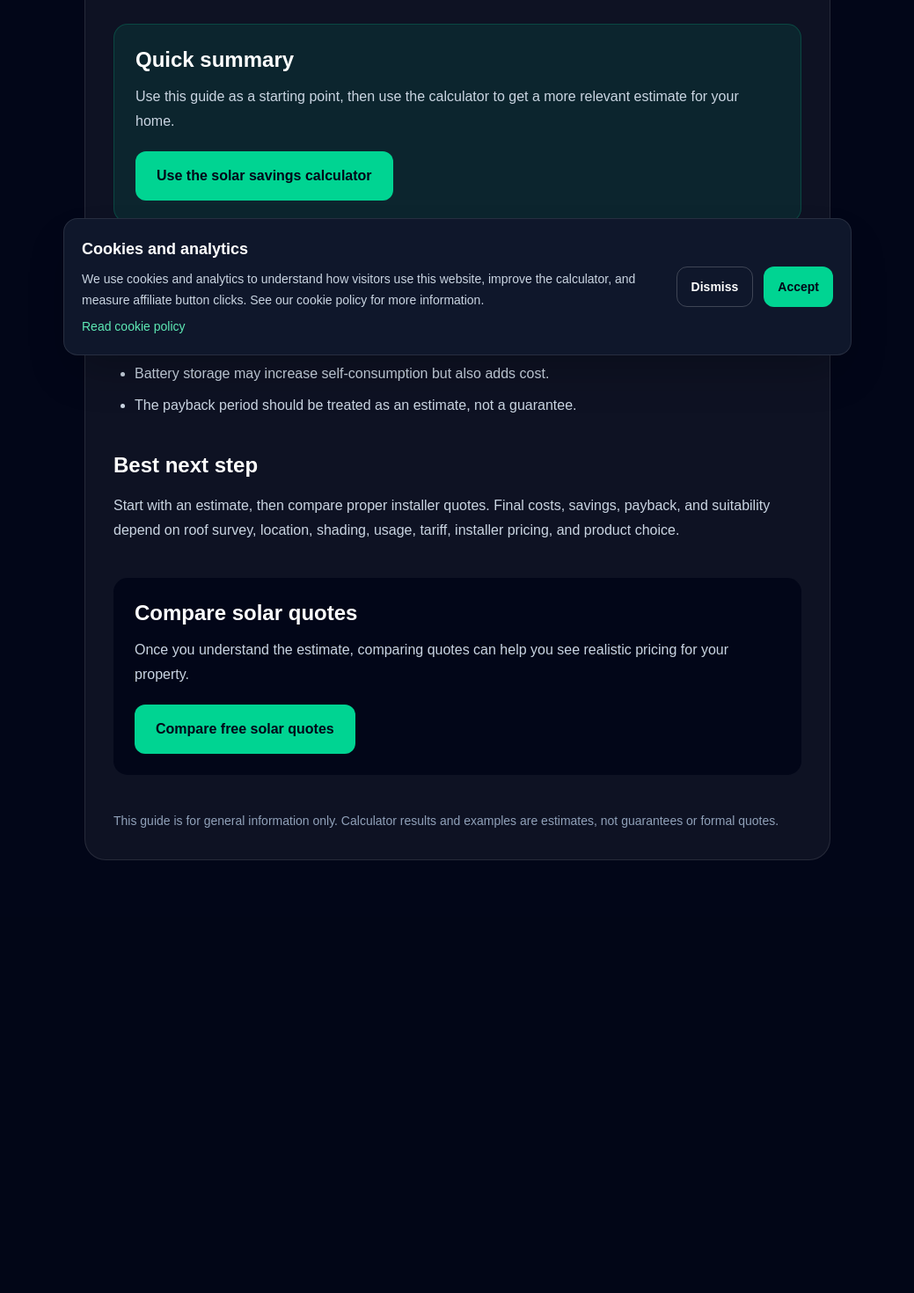
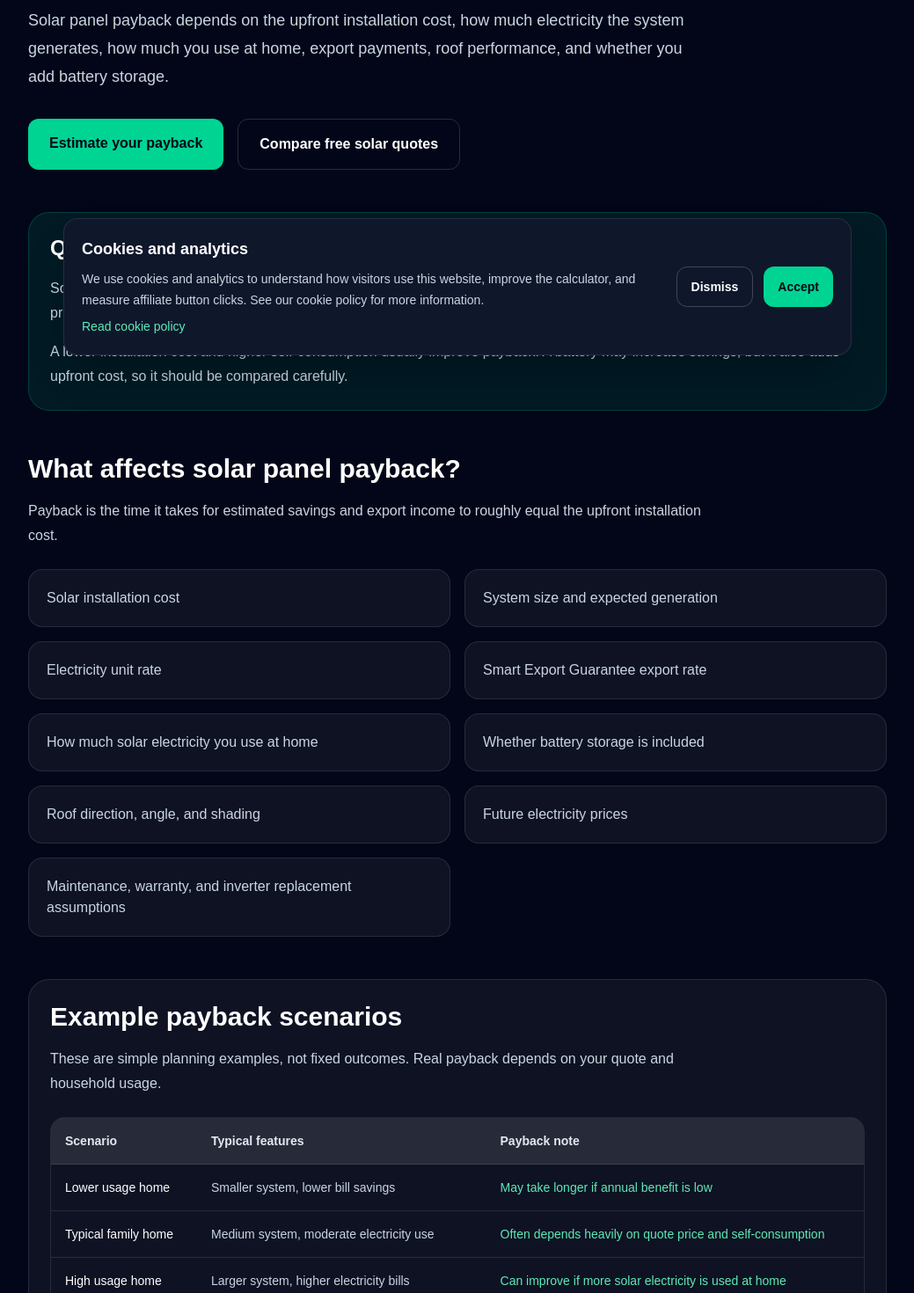
Before and after one commit to 786infinite/solar-savings-calculator-uk, a Next.js app: page /how-long-do-solar-panels-take-to-pay-for-themselves in a window 1280 px wide. Shown: the part 380-1850 px from the top of the page at 88% size, without its empty margins (120-1159 px from the left). Before the commit the page ends 1422 px from the top, so only its background shows below. Built offline with nearby package versions, Linux system fonts and the light colour scheme.

Commit message:
Improve solar payback guide

```diff
--- a/app/how-long-do-solar-panels-take-to-pay-for-themselves/page.tsx
+++ b/app/how-long-do-solar-panels-take-to-pay-for-themselves/page.tsx
@@ -1,82 +1,311 @@
-export default function GuidePage() {
-  const title = "How Long Do Solar Panels Take to Pay for Themselves?";
-  const intro = "Solar panel payback depends on installation cost, electricity prices, export payments, self-consumption, and system performance.";
-  const bullets = [
-  "Higher electricity usage can improve the financial benefit.",
-  "Using more solar electricity at home can reduce bills more than exporting it.",
-  "Battery storage may increase self-consumption but also adds cost.",
-  "The payback period should be treated as an estimate, not a guarantee."
+import SiteShell from "@/components/SiteShell";
+
+const paybackFactors = [
+  "Solar installation cost",
+  "System size and expected generation",
+  "Electricity unit rate",
+  "Smart Export Guarantee export rate",
+  "How much solar electricity you use at home",
+  "Whether battery storage is included",
+  "Roof direction, angle, and shading",
+  "Future electricity prices",
+  "Maintenance, warranty, and inverter replacement assumptions",
 ];
 
+const exampleRows = [
+  {
+    scenario: "Lower usage home",
+    typicalFeatures: "Smaller system, lower bill savings",
+    paybackNote: "May take longer if annual benefit is low",
+  },
+  {
+    scenario: "Typical family home",
+    typicalFeatures: "Medium system, moderate electricity use",
+    paybackNote: "Often depends heavily on quote price and self-consumption",
+  },
+  {
+    scenario: "High usage home",
+    typicalFeatures: "Larger system, higher electricity bills",
+    paybackNote: "Can improve if more solar electricity is used at home",
+  },
+  {
+    scenario: "Solar + battery",
+    typicalFeatures: "Higher upfront cost, higher self-consumption",
+    paybackNote: "Needs careful comparison against solar-only",
+  },
+];
+
+const faqs = [
+  {
+    question: "How long do solar panels take to pay for themselves?",
+    answer:
+      "Solar panel payback depends on installation cost, electricity prices, export payments, system performance, and how much solar electricity you use at home. Many homes need several years to recover the upfront cost.",
+  },
+  {
+    question: "What makes solar pay back faster?",
+    answer:
+      "Solar may pay back faster if the installation cost is competitive, electricity usage is high, the roof performs well, and you use more of the generated electricity at home.",
+  },
+  {
+    question: "Does a battery reduce payback time?",
+    answer:
+      "Not always. A battery can increase self-consumption and savings, but it also increases upfront cost. It can improve or worsen payback depending on usage, tariff, and battery price.",
+  },
+  {
+    question: "Should I rely on online payback estimates?",
+    answer:
+      "Online estimates are useful for planning, but they are not guarantees. A real quote and survey are needed to check system size, cost, generation, and suitability.",
+  },
+];
+
+export default function SolarPanelsPaybackPage() {
   return (
+    <SiteShell>
       <main className="min-h-screen bg-slate-950 text-white">
-      <section className="mx-auto max-w-4xl px-6 py-16">
+        <article className="mx-auto max-w-5xl px-6 py-16">
           <a href="/" className="text-sm font-medium text-emerald-300 hover:text-emerald-200">
             ← Back to homepage
           </a>
 
-        <article className="mt-8 rounded-3xl border border-white/10 bg-white/5 p-8">
-          <p className="mb-4 inline-flex rounded-full border border-emerald-400/30 bg-emerald-400/10 px-4 py-2 text-sm font-medium text-emerald-300">
-            UK solar guide
+          <header className="mt-8">
+            <p className="inline-flex rounded-full border border-emerald-400/30 bg-emerald-400/10 px-4 py-2 text-sm font-medium text-emerald-300">
+              Solar payback guide
             </p>
 
-          <h1 className="text-4xl font-bold">{title}</h1>
+            <h1 className="mt-6 max-w-4xl text-4xl font-bold tracking-tight sm:text-5xl">
+              How Long Do Solar Panels Take to Pay for Themselves?
+            </h1>
 
-          <p className="mt-6 text-lg leading-8 text-slate-300">{intro}</p>
-
-          <div className="mt-8 rounded-2xl border border-emerald-400/20 bg-emerald-400/10 p-6">
-            <h2 className="text-2xl font-semibold">Quick summary</h2>
-            <p className="mt-3 leading-7 text-slate-300">
-              Use this guide as a starting point, then use the calculator to get
-              a more relevant estimate for your home.
+            <p className="mt-6 max-w-3xl text-lg leading-8 text-slate-300">
+              Solar panel payback depends on the upfront installation cost, how
+              much electricity the system generates, how much you use at home,
+              export payments, roof performance, and whether you add battery
+              storage.
             </p>
 
+            <div className="mt-8 flex flex-col gap-4 sm:flex-row">
               <a
                 href="/solar-savings-calculator"
-              className="mt-5 inline-flex rounded-xl bg-emerald-400 px-6 py-4 font-semibold text-slate-950 hover:bg-emerald-300"
+                className="rounded-xl bg-emerald-400 px-6 py-4 text-center font-semibold text-slate-950 hover:bg-emerald-300"
               >
-              Use the solar savings calculator
+                Estimate your payback
               </a>
-          </div>
-
-          <h2 className="mt-10 text-2xl font-semibold">Key points</h2>
-
-          <ul className="mt-4 list-disc space-y-3 pl-6 text-slate-300">
-            {bullets.map((item) => (
-              <li key={item}>{item}</li>
-            ))}
-          </ul>
-
-          <h2 className="mt-10 text-2xl font-semibold">Best next step</h2>
-
-          <p className="mt-4 leading-7 text-slate-300">
-            Start with an estimate, then compare proper installer quotes. Final
-            costs, savings, payback, and suitability depend on roof survey,
-            location, shading, usage, tariff, installer pricing, and product
-            choice.
-          </p>
-
-          <div className="mt-10 rounded-2xl bg-slate-950 p-6">
-            <h2 className="text-2xl font-semibold">Compare solar quotes</h2>
-            <p className="mt-3 leading-7 text-slate-300">
-              Once you understand the estimate, comparing quotes can help you see
-              realistic pricing for your property.
-            </p>
 
               <a
                 href="/go/solar-quotes"
-              className="mt-5 inline-flex rounded-xl bg-emerald-400 px-6 py-4 font-semibold text-slate-950 hover:bg-emerald-300"
+                className="rounded-xl border border-white/15 px-6 py-4 text-center font-semibold text-white hover:bg-white/10"
               >
                 Compare free solar quotes
               </a>
             </div>
+          </header>
 
-          <p className="mt-10 text-sm leading-6 text-slate-400">
-            This guide is for general information only. Calculator results and
-            examples are estimates, not guarantees or formal quotes.
+          <section className="mt-12 rounded-3xl border border-emerald-400/20 bg-emerald-400/10 p-6">
+            <h2 className="text-2xl font-bold">Quick answer</h2>
+
+            <p className="mt-4 leading-7 text-slate-300">
+              Solar panels usually take several years to pay for themselves. The
+              exact payback period depends on the final quote, electricity
+              prices, export rate, roof suitability, and how much of the solar
+              electricity you use yourself.
             </p>
+
+            <p className="mt-4 leading-7 text-slate-300">
+              A lower installation cost and higher self-consumption usually
+              improve payback. A battery may increase savings, but it also adds
+              upfront cost, so it should be compared carefully.
+            </p>
+          </section>
+
+          <section className="mt-12">
+            <h2 className="text-3xl font-bold">
+              What affects solar panel payback?
+            </h2>
+
+            <p className="mt-4 max-w-3xl leading-7 text-slate-300">
+              Payback is the time it takes for estimated savings and export
+              income to roughly equal the upfront installation cost.
+            </p>
+
+            <div className="mt-6 grid gap-4 md:grid-cols-2">
+              {paybackFactors.map((factor) => (
+                <div
+                  key={factor}
+                  className="rounded-2xl border border-white/10 bg-white/5 p-5"
+                >
+                  <p className="text-slate-300">{factor}</p>
+                </div>
+              ))}
+            </div>
+          </section>
+
+          <section className="mt-12 rounded-3xl border border-white/10 bg-white/5 p-6">
+            <h2 className="text-3xl font-bold">
+              Example payback scenarios
+            </h2>
+
+            <p className="mt-4 max-w-3xl leading-7 text-slate-300">
+              These are simple planning examples, not fixed outcomes. Real
+              payback depends on your quote and household usage.
+            </p>
+
+            <div className="mt-6 overflow-hidden rounded-2xl border border-white/10">
+              <table className="w-full border-collapse text-left text-sm">
+                <thead className="bg-white/10 text-slate-200">
+                  <tr>
+                    <th className="p-4 font-semibold">Scenario</th>
+                    <th className="p-4 font-semibold">Typical features</th>
+                    <th className="p-4 font-semibold">Payback note</th>
+                  </tr>
+                </thead>
+                <tbody>
+                  {exampleRows.map((row) => (
+                    <tr key={row.scenario} className="border-t border-white/10">
+                      <td className="p-4 font-medium text-white">
+                        {row.scenario}
+                      </td>
+                      <td className="p-4 text-slate-300">
+                        {row.typicalFeatures}
+                      </td>
+                      <td className="p-4 text-emerald-300">
+                        {row.paybackNote}
+                      </td>
+                    </tr>
+                  ))}
+                </tbody>
+              </table>
+            </div>
+          </section>
+
+          <section className="mt-12 grid gap-6 md:grid-cols-2">
+            <div className="rounded-3xl border border-white/10 bg-white/5 p-6">
+              <h2 className="text-2xl font-bold">
+                Self-consumption matters
+              </h2>
+
+              <p className="mt-4 leading-7 text-slate-300">
+                Solar electricity used directly at home can reduce the amount
+                you buy from the grid. Exported electricity may earn an export
+                payment, but the value is often different from the price you pay
+                to import electricity.
+              </p>
+
+              <p className="mt-4 leading-7 text-slate-300">
+                Homes that use more electricity during the day may get stronger
+                bill savings from the same system.
+              </p>
+            </div>
+
+            <div className="rounded-3xl border border-white/10 bg-white/5 p-6">
+              <h2 className="text-2xl font-bold">
+                Roof performance matters
+              </h2>
+
+              <p className="mt-4 leading-7 text-slate-300">
+                Roof direction, angle, shading, location, and available space
+                all affect how much electricity the system can generate.
+              </p>
+
+              <p className="mt-4 leading-7 text-slate-300">
+                A proper quote should include expected generation based on your
+                property, not only a generic national estimate.
+              </p>
+            </div>
+          </section>
+
+          <section className="mt-12 rounded-3xl border border-white/10 bg-white/5 p-6">
+            <h2 className="text-3xl font-bold">
+              Does battery storage improve solar payback?
+            </h2>
+
+            <p className="mt-4 leading-7 text-slate-300">
+              Battery storage can improve self-consumption by storing unused
+              solar electricity for later. This can increase annual savings,
+              especially for homes with evening electricity use.
+            </p>
+
+            <p className="mt-4 leading-7 text-slate-300">
+              However, battery storage also increases upfront cost. Whether it
+              improves payback depends on the battery price, usable capacity,
+              tariff, export rate, and how often the battery is charged and
+              discharged.
+            </p>
+
+            <div className="mt-6 flex flex-col gap-4 sm:flex-row">
+              <a
+                href="/solar-battery-worth-it"
+                className="rounded-xl border border-white/15 px-6 py-4 text-center font-semibold text-white hover:bg-white/10"
+              >
+                Is a solar battery worth it?
+              </a>
+
+              <a
+                href="/solar-panels-with-battery-cost"
+                className="rounded-xl border border-white/15 px-6 py-4 text-center font-semibold text-white hover:bg-white/10"
+              >
+                Solar panels with battery cost
+              </a>
+            </div>
+          </section>
+
+          <section className="mt-12 rounded-3xl border border-emerald-400/20 bg-emerald-400/10 p-6">
+            <h2 className="text-3xl font-bold">
+              Estimate your own solar payback
+            </h2>
+
+            <p className="mt-4 max-w-3xl leading-7 text-slate-300">
+              Use the calculator to estimate installation cost range, annual
+              benefit, system size, generation, and payback period based on your
+              answers.
+            </p>
+
+            <div className="mt-6 flex flex-col gap-4 sm:flex-row">
+              <a
+                href="/solar-savings-calculator"
+                className="rounded-xl bg-emerald-400 px-6 py-4 text-center font-semibold text-slate-950 hover:bg-emerald-300"
+              >
+                Start the calculator
+              </a>
+
+              <a
+                href="/go/solar-quotes"
+                className="rounded-xl border border-white/15 px-6 py-4 text-center font-semibold text-white hover:bg-white/10"
+              >
+                Compare free solar quotes
+              </a>
+            </div>
+          </section>
+
+          <section className="mt-12">
+            <h2 className="text-3xl font-bold">Frequently asked questions</h2>
+
+            <div className="mt-6 space-y-4">
+              {faqs.map((faq) => (
+                <div
+                  key={faq.question}
+                  className="rounded-2xl border border-white/10 bg-white/5 p-6"
+                >
+                  <h3 className="text-xl font-semibold">{faq.question}</h3>
+                  <p className="mt-3 leading-7 text-slate-300">
+                    {faq.answer}
+                  </p>
+                </div>
+              ))}
+            </div>
+          </section>
+
+          <section className="mt-12 rounded-2xl border border-white/10 bg-slate-900 p-6">
+            <h2 className="text-2xl font-bold">Important note</h2>
+
+            <p className="mt-4 text-sm leading-6 text-slate-400">
+              This guide is for general information only. Solar payback depends
+              on installation cost, system performance, tariff, export rate,
+              self-consumption, roof suitability, battery storage, future energy
+              prices, installer pricing, and product choice.
+            </p>
+          </section>
         </article>
-      </section>
       </main>
+    </SiteShell>
   );
 }
```
Lines whose indentation alone changed are shown as unchanged.
